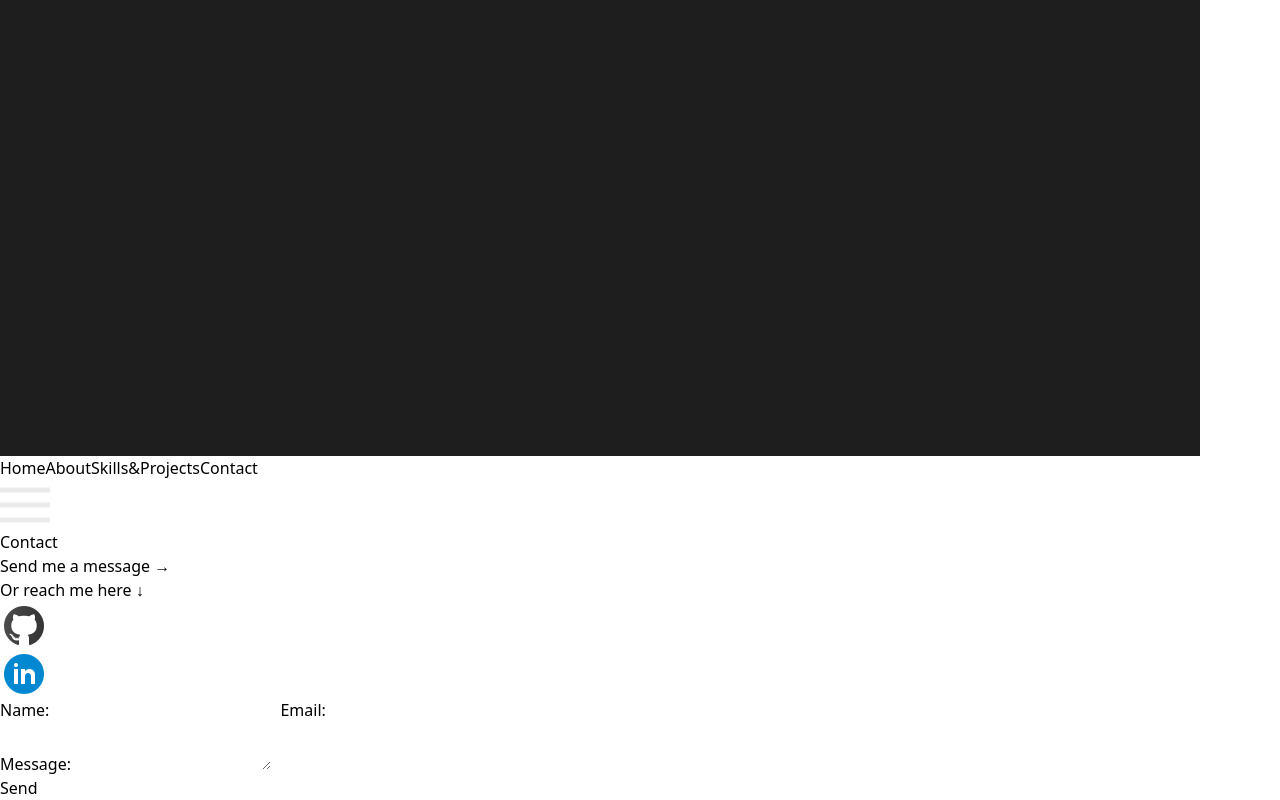
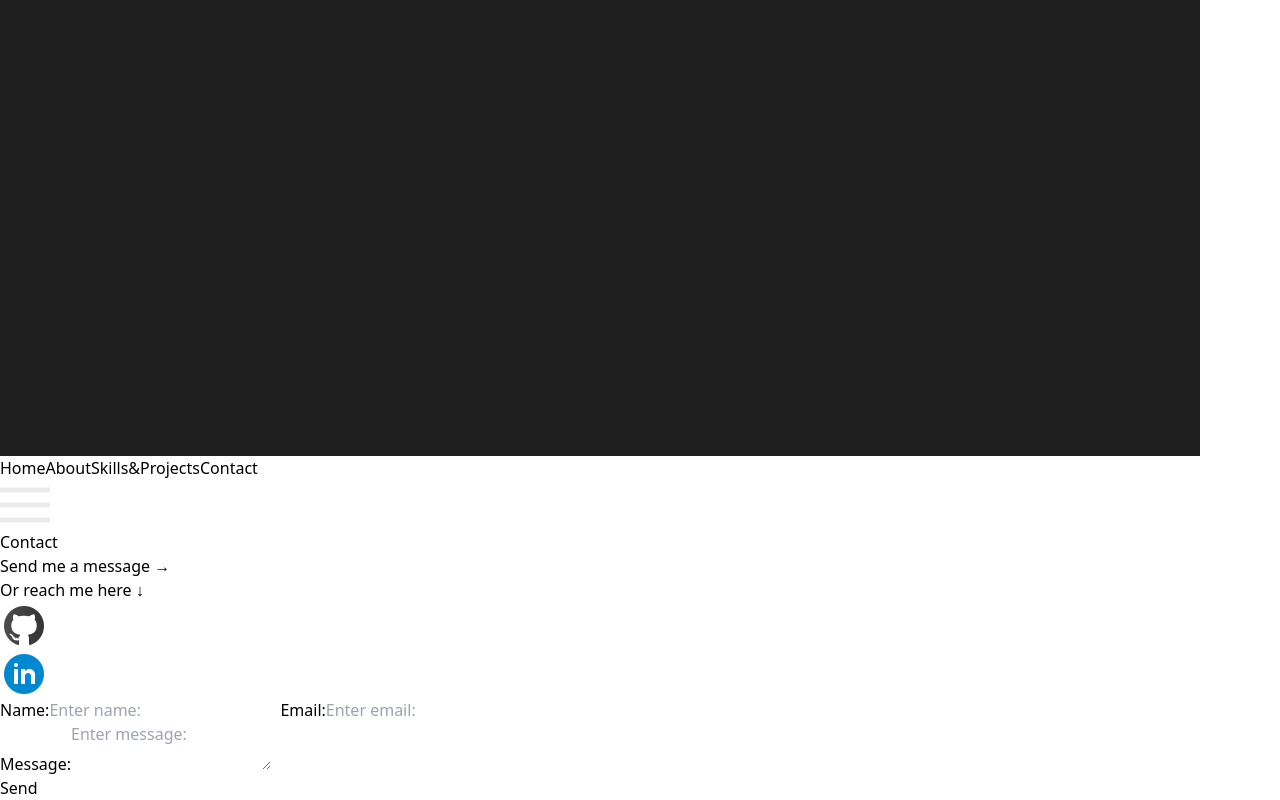
Before and after one commit to Kroplewski-M/Portfolio-3.0, a Vue app: page /Contact in a window 1280 px wide. Shown: the part 744-1544 px from the top of the page. Built offline with nearby package versions, Linux system fonts and the light colour scheme.

Commit message:
contact form works

```diff
--- a/src/components/contactForm.vue
+++ b/src/components/contactForm.vue
@@ -1,14 +1,14 @@
 <template>
-    <form action="" class="md:w-[570px] w-[350px] md:ml-10 ml-[10px] pt-10 relative">
+    <form action="https://formsubmit.co/kroplewskimateusz@gmail.com" method="POST" class="md:w-[570px] w-[350px] md:ml-10 ml-[10px] pt-10 relative">
         <label for="name" class="text-gray-200 font-semibold mr-5">Name:</label>
-        <input type="text" name="name" class="md:w-[500px] w-[250px] h-[40px] rounded-sm bg-[#333333] text-gray-100 pl-[5px] focus:outline-0 mb-5">
+        <input type="text" name="name" required placeholder="Enter name:" class="md:w-[500px] w-[250px] h-[40px] rounded-sm bg-[#333333] text-gray-100 pl-[5px] focus:outline-0 mb-5">
 
         <label for="email" class="text-gray-200 font-semibold mr-5 ml-[3px]">Email:</label>
-        <input type="email" name="email" class="md:w-[500px] w-[250px] h-[40px] rounded-sm bg-[#333333] text-gray-100 pl-[5px] focus:outline-0">
+        <input type="email" name="email" required placeholder="Enter email:" class="md:w-[500px] w-[250px] h-[40px] rounded-sm bg-[#333333] text-gray-100 pl-[5px] focus:outline-0">
 
         <div class="flex mt-5">
             <label for="message" class="text-gray-200 font-semibold mr-[5px] ml-[3px]">Message:</label>
-            <textarea name="message" class="md:w-[500px] w-[250px] h-[150px] rounded-sm bg-[#333333] text-gray-100 pl-[5px] focus:outline-0"></textarea>
+            <textarea placeholder="Enter message:" name="message" required class="md:w-[500px] w-[250px] h-[150px] rounded-sm bg-[#333333] text-gray-100 pl-[5px] focus:outline-0"></textarea>
         </div>
         <button class="w-[100px] h-[30px] rounded-md bg-gray-300 text-[#1E1E1E] font-bold mt-5 absolute right-0 hover:bg-gray-400">Send</button>
     </form>
```
